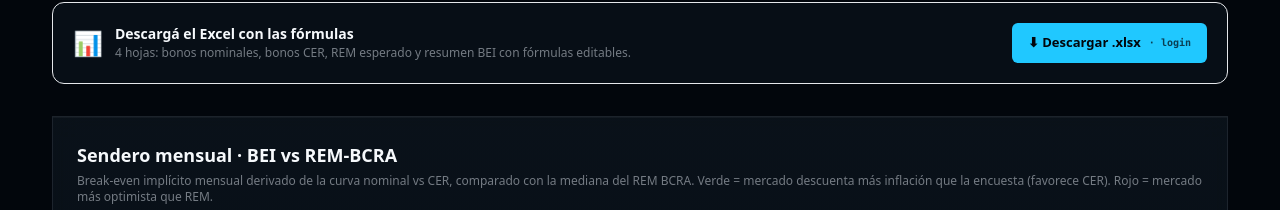
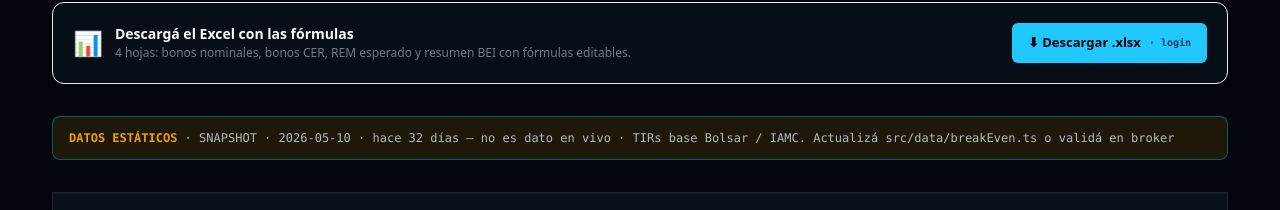
Before and after one commit to santiagoalejandromurcia-hub/macro-ar, a Next.js app: page /break-even in a window 1280 px wide. Shown: the part 278-488 px from the top of the page. Built offline with nearby package versions, Linux system fonts and the light colour scheme; no server answers.

Commit message:
feat: honestidad de freshness en agro y break-even (P1)
Banner DATOS ESTÁTICOS si el snapshot tiene >30 días. Granos deja de
prometer tiempo real / actualización diaria. Nav y ⌘K marcan snapshot.

```diff
--- a/src/app/break-even/BreakEvenContent.tsx
+++ b/src/app/break-even/BreakEvenContent.tsx
@@ -13,11 +13,12 @@ import {
   construirCurvaBEI, diasHastaVto, type BeiPunto,
 } from '@/lib/breakEven';
 import type { BreakEvenLiveResponse } from '@/app/api/break-even/route';
+import StaleBanner from '@/components/StaleBanner';
 
 // ============================================================
-// Componente principal Break-Even — interactivo
-// Precios actualizados en tiempo real desde data912.com
-// TIRs nominales derivadas de precios live; TIRs CER guardadas.
+// Snapshot de TIRs CER/nominales (ACTUALIZADO_AL).
+// Precios pueden mezclarse con data912 vía /api/break-even; las TIRs CER
+// del snapshot NO son live hasta que actualices src/data/breakEven.ts.
 // ============================================================
 
 /** Mezcla las TIRs y precios live sobre los arrays estáticos */
@@ -101,6 +102,10 @@ export default function BreakEvenContent() {
 
   return (
     <div className="space-y-8">
+      <StaleBanner
+        asOf={ACTUALIZADO_AL}
+        hint={`TIRs base ${FUENTE_BONOS}. Actualizá src/data/breakEven.ts o validá en broker`}
+      />
 
       {/* ═══════════════════════════════════════════════════
           SENDERO MENSUAL — tabla BEI vs REM-BCRA
@@ -197,7 +202,7 @@ export default function BreakEvenContent() {
         <StatCard
           label="Última actualización"
           value={ACTUALIZADO_AL}
-          hint={FUENTE_BONOS}
+          hint={`${FUENTE_BONOS} · snapshot`}
           color="muted"
         />
       </div>
--- a/src/app/carnes/CarnesContent.tsx
+++ b/src/app/carnes/CarnesContent.tsx
@@ -16,6 +16,7 @@ import {
   FAENA_FUENTE,
   EXPORT_FUENTE,
 } from '@/data/carnes';
+import StaleBanner from '@/components/StaleBanner';
 
 // ============================================================
 // Charts del mercado de carnes
@@ -299,6 +300,7 @@ export default function CarnesContent() {
       </ChartCard>
 
       {/* ─── Fuentes ─── */}
+      <StaleBanner asOf={ACTUALIZADO_AL} />
       <div className="glass p-4 text-[12px] text-[var(--fg-2)] leading-relaxed">
         <strong className="text-[var(--fg-1)]">Fuentes:</strong> Faena bovina —{' '}
         {FAENA_FUENTE}. Exportaciones — {EXPORT_FUENTE}. Snapshot al{' '}
--- a/src/app/granos/GranosContent.tsx
+++ b/src/app/granos/GranosContent.tsx
@@ -17,6 +17,7 @@ import {
   FUENTE_DJVE,
   FUENTE_EXPORT,
 } from '@/data/granos';
+import StaleBanner from '@/components/StaleBanner';
 
 // ────────────────────────────────────────────────────────────
 // Colores
@@ -204,8 +205,12 @@ export default function GranosContent() {
     <div className="space-y-10">
 
       {/* ─── Fecha actualización ─── */}
+      <StaleBanner
+        asOf={ACTUALIZADO_AL}
+        hint="Para cotización del día usá MAGyP / tu broker"
+      />
       <p className="text-[11px] font-mono text-[var(--fg-3)]">
-        Actualizado al: {ACTUALIZADO_AL} · {FUENTE_FOB}
+        Snapshot: {ACTUALIZADO_AL} · {FUENTE_FOB}
       </p>
 
       {/* ─── KPIs ─── */}
--- a/src/app/granos/page.tsx
+++ b/src/app/granos/page.tsx
@@ -15,7 +15,7 @@ const SITE_URL = 'https://macrolibre.com';
 export const metadata: Metadata = {
   title: 'Mercado de Granos Argentina · Precios FOB, DJVE y exportaciones',
   description:
-    'Precios FOB en tiempo real de soja, maíz, trigo y girasol. DJVE semanal y acumulado, exportaciones por grano y destino, estimación de cosecha 2025/26. Datos oficiales MAGyP e INDEC, actualizados diariamente.',
+    'Precios FOB de soja, maíz, trigo y girasol, DJVE y exportaciones. Datos oficiales MAGyP e INDEC. Snapshot estático — ver fecha de actualización en la página.',
   alternates: { canonical: `${SITE_URL}/granos` },
   keywords: [
     'mercado de granos argentina',
@@ -46,7 +46,7 @@ export const metadata: Metadata = {
   twitter: {
     card: 'summary_large_image',
     title: 'Mercado de Granos Argentina · MacroLibre',
-    description: 'Precios FOB en tiempo real, DJVE, exportaciones y cosecha. Datos oficiales MAGyP e INDEC.',
+    description: 'Precios FOB, DJVE, exportaciones y cosecha. Snapshot MAGyP e INDEC — no es feed en vivo.',
   },
 };
 
@@ -151,7 +151,7 @@ export default function GranosPage() {
       <SectionHeader
         id="granos"
         title="Mercado de Granos Argentina"
-        subtitle="Precios FOB en tiempo real de los principales granos, cotizaciones oficiales, embarques y exportaciones del sector. Datos actualizados diariamente desde fuentes oficiales del MAGyP e INDEC."
+        subtitle="Precios FOB, cotizaciones oficiales, embarques y exportaciones. Snapshot MAGyP / INDEC — no es feed en vivo."
         accent="sol"
       />
 
--- a/src/app/uva/UvaContent.tsx
+++ b/src/app/uva/UvaContent.tsx
@@ -15,6 +15,7 @@ import {
   ACTUALIZADO_AL,
   FUENTE_INV,
 } from '@/data/uva';
+import StaleBanner from '@/components/StaleBanner';
 
 const COLORS = {
   celeste: 'var(--celeste)',
@@ -221,6 +222,7 @@ export default function UvaContent() {
       </ChartCard>
 
       {/* ─── Fuentes ─── */}
+      <StaleBanner asOf={ACTUALIZADO_AL} />
       <div className="glass p-4 text-[12px] text-[var(--fg-2)] leading-relaxed">
         <strong className="text-[var(--fg-1)]">Fuente:</strong> {FUENTE_INV}. Snapshot al{' '}
         <strong className="text-[var(--fg-1)]">{ACTUALIZADO_AL}</strong>. Datos provisorios,
--- a/src/components/CommandPalette.tsx
+++ b/src/components/CommandPalette.tsx
@@ -30,8 +30,9 @@ const ITEMS = [
   { group: 'Indicadores', label: 'Consumo y pobreza',     href: '/#bienestar',   icon: '🏠' },
 
   // Mercados
-  { group: 'Mercados',  label: 'Carnes y ganadería',      href: '/carnes',       icon: '🥩' },
-  { group: 'Mercados',  label: 'Uva y vinos',             href: '/uva',          icon: '🍷' },
+  { group: 'Mercados',  label: 'Carnes y ganadería (snapshot)', href: '/carnes', icon: '🥩' },
+  { group: 'Mercados',  label: 'Granos (snapshot)',       href: '/granos',       icon: '🌾' },
+  { group: 'Mercados',  label: 'Uva y vinos (snapshot)',  href: '/uva',          icon: '🍷' },
 
   // Herramientas
   { group: 'Herramientas', label: 'Calculadora de instrumentos', href: '/calculadora', icon: '🧮' },
--- a/src/components/Navbar.tsx
+++ b/src/components/Navbar.tsx
@@ -25,7 +25,7 @@ interface SectionGroup {
 // Links del menú Mercados (dropdown separado)
 const MERCADOS_LINKS: SectionLink[] = [
   { href: '/carnes', label: 'Carnes',      desc: 'Faena bovina, exportaciones, precios FOB · SAGyP/IPCVA' },
-  { href: '/granos', label: 'Granos',      desc: 'Precios FOB soja, maíz, trigo, DJVE · MAGyP' },
+  { href: '/granos', label: 'Granos (snapshot)', desc: 'Precios FOB soja, maíz, trigo, DJVE · MAGyP' },
   { href: '/uva',    label: 'Uva y vinos', desc: 'Producción, exportaciones, variedades · INV' },
 ];
 
--- /dev/null
+++ b/src/components/StaleBanner.tsx
@@ -0,0 +1,32 @@
+'use client';
+
+import { freshnessLabel } from '@/lib/freshness';
+
+export default function StaleBanner({
+  asOf,
+  maxDays = 30,
+  hint,
+}: {
+  asOf: string;
+  maxDays?: number;
+  hint?: string;
+}) {
+  const f = freshnessLabel(asOf, maxDays);
+  if (f.kind !== 'stale') return null;
+  return (
+    <div
+      role="status"
+      className="rounded-lg px-4 py-3 text-[12px] font-mono"
+      style={{
+        background: 'color-mix(in oklch, var(--gold) 12%, transparent)',
+        border: '1px solid color-mix(in oklch, var(--gold) 35%, var(--line-1))',
+        color: 'var(--fg-1)',
+      }}
+    >
+      <strong style={{ color: 'var(--gold)' }}>DATOS ESTÁTICOS</strong>
+      {' · '}
+      {f.text}
+      {hint ? ` · ${hint}` : ''}
+    </div>
+  );
+}
--- a/src/data/glosario.ts
+++ b/src/data/glosario.ts
@@ -265,7 +265,7 @@ Su precio se forma por oferta y demanda libre, sin intervención. Cuando hay des
     category: 'Sector externo · Agro',
     source: 'MAGyP — Subsecretaría de Mercados Agropecuarios',
     related: ['djve', 'balanza-comercial'],
-    relatedRoute: { label: 'Ver precios FOB de granos en vivo', href: '/granos' },
+    relatedRoute: { label: 'Ver precios FOB de granos (snapshot)', href: '/granos' },
     sections: [
       {
         heading: '¿Qué incluye y qué no incluye el precio FOB?',
--- /dev/null
+++ b/src/lib/freshness.ts
@@ -0,0 +1,30 @@
+/** Días entre asOf (YYYY-MM-DD) y ahora (cliente o server). */
+export function daysSince(asOfIso: string, now = new Date()): number {
+  const asOf = new Date(asOfIso + 'T12:00:00');
+  if (Number.isNaN(asOf.getTime())) return Number.POSITIVE_INFINITY;
+  return Math.floor((now.getTime() - asOf.getTime()) / 86_400_000);
+}
+
+export function isStale(asOfIso: string, maxDays = 30, now = new Date()): boolean {
+  return daysSince(asOfIso, now) > maxDays;
+}
+
+export function freshnessLabel(asOfIso: string, maxDays = 30, now = new Date()): {
+  kind: 'fresh' | 'stale';
+  days: number;
+  text: string;
+} {
+  const days = daysSince(asOfIso, now);
+  if (days > maxDays) {
+    return {
+      kind: 'stale',
+      days,
+      text: `SNAPSHOT · ${asOfIso} · hace ${days} días — no es dato en vivo`,
+    };
+  }
+  return {
+    kind: 'fresh',
+    days,
+    text: `Actualizado al ${asOfIso}`,
+  };
+}
```
